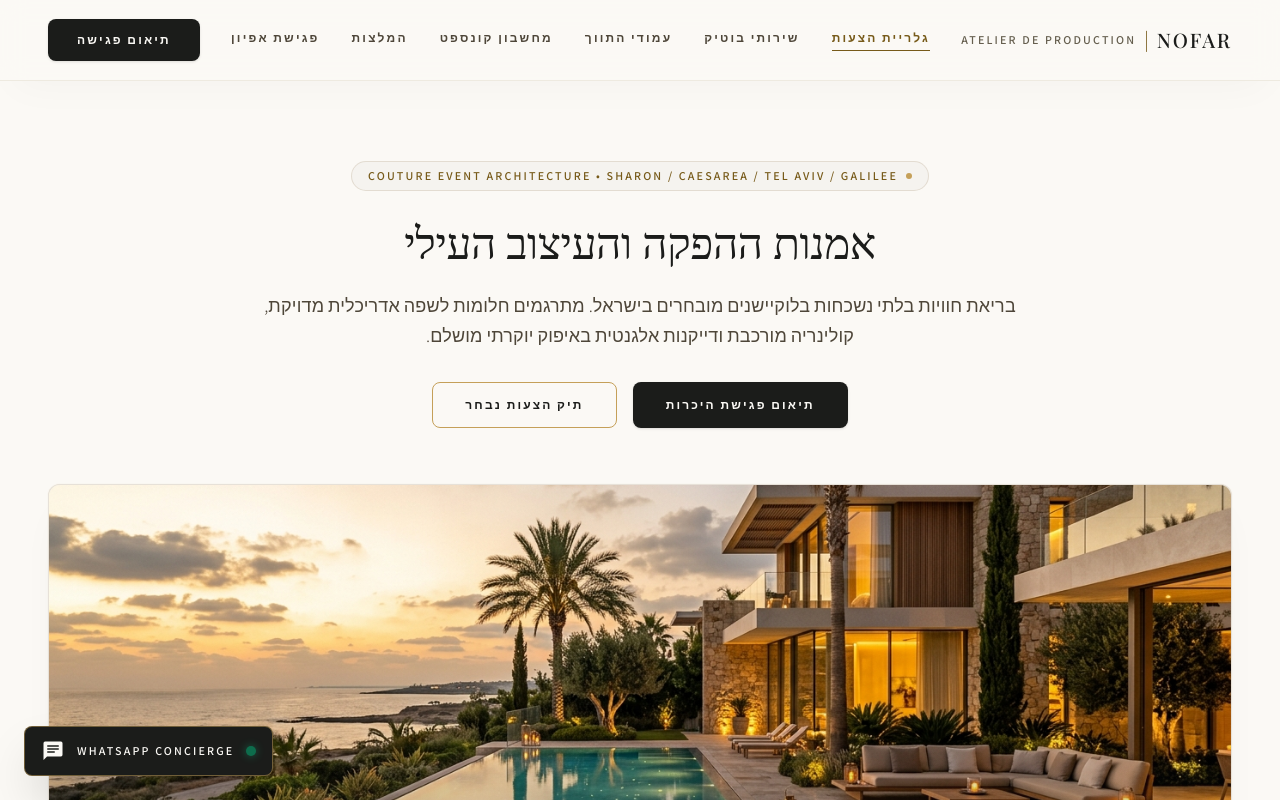
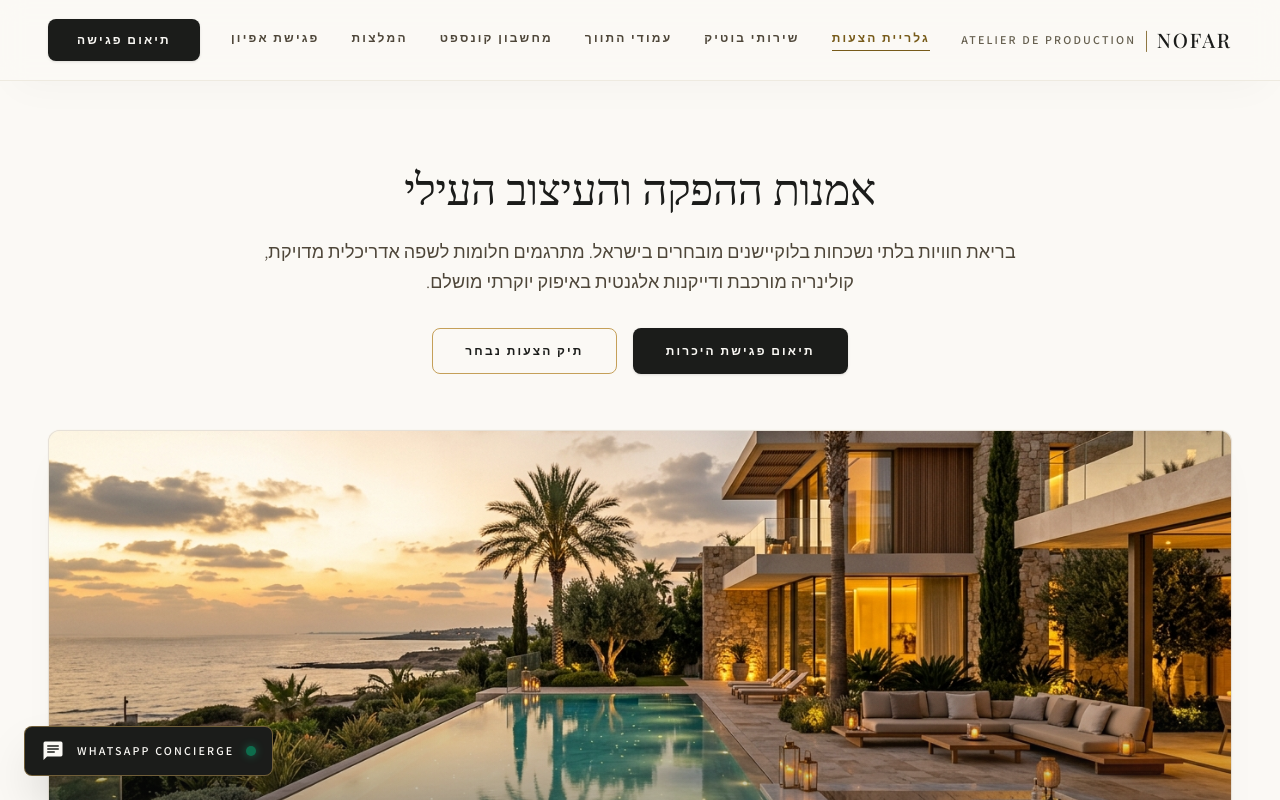
Before and after one commit to Almog787/Nofar-production, a React (Vite) app: page / in a window 1280 px wide. Shown: the top 800 px of the page. Built offline with nearby package versions, Linux system fonts and the light colour scheme; a web font is replaced by a local one.

Commit message:
refactor(hero): remove location subtitle badge
Simplify the hero section header by removing the redundant location badge.

```diff
--- a/src/App.tsx
+++ b/src/App.tsx
@@ -434,13 +434,6 @@ export function App() {
         <div className="max-w-7xl mx-auto px-6 md:px-12">
           {/* Top Subtitle Badge & Headline */}
           <div className="text-center max-w-4xl mx-auto mb-10 md:mb-14">
-            <div className="inline-flex items-center gap-2 px-4 py-1.5 rounded-full bg-[#f5f3ef] border border-[#d1c5b4]/50 mb-6">
-              <span className="w-1.5 h-1.5 rounded-full bg-[#c5a059]"></span>
-              <span className="font-label-caps text-label-caps tracking-widest text-[#775a19] uppercase">
-                COUTURE EVENT ARCHITECTURE • SHARON / CAESAREA / TEL AVIV / GALILEE
-              </span>
-            </div>
-
             <h1 className="font-display-lg-mobile md:font-display-lg text-display-lg-mobile md:text-display-lg text-[#1b1c1a] mb-6 font-normal tracking-tight">
               אמנות ההפקה והעיצוב העילי
             </h1>
```
